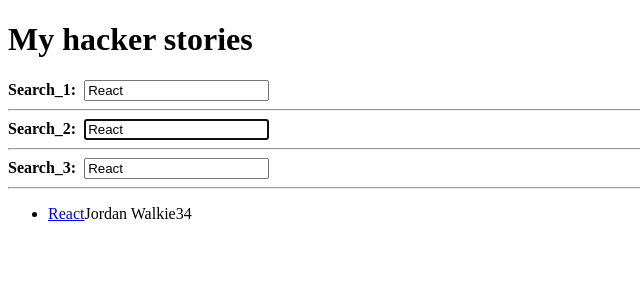
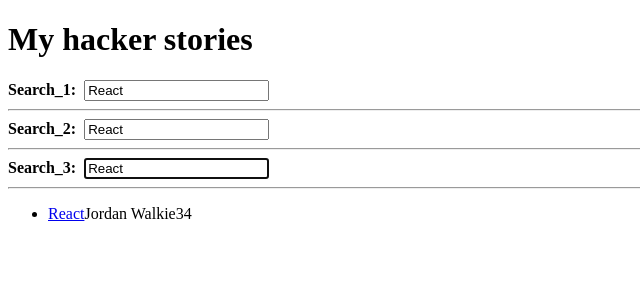
Before and after one commit to astaba/wei_hacker_union, a React (Vite) app: page / in a window 1280 px wide. Shown: the top 300 px of the page, without its empty margins (0-640 px from the left). Built offline with nearby package versions, Linux system fonts and the light colour scheme.

Commit message:
Imperative  autoFocus: the flawed way
Same flaw as the flawed declarative autoFocus. Only the last instance get the focus.

```diff
--- a/src/App.tsx
+++ b/src/App.tsx
@@ -25,7 +25,6 @@ function App() {
         id="search_1"
         value={searchTerm}
         onChange={handleSearch}
-        // isFocused
       >
         <strong>Search_1: </strong>
       </InputWithLabel>
@@ -34,7 +33,6 @@ function App() {
         id="search_2"
         value={searchTerm}
         onChange={handleSearch}
-        isFocused
       >
         <strong>Search_2: </strong>
       </InputWithLabel>
@@ -43,7 +41,6 @@ function App() {
         id="search_3"
         value={searchTerm}
         onChange={handleSearch}
-        // isFocused
       >
         <strong>Search_3: </strong>
       </InputWithLabel>
--- a/src/components/InputWithLabel.tsx
+++ b/src/components/InputWithLabel.tsx
@@ -1,4 +1,4 @@
-import React from "react";
+import React, { useEffect, useRef } from "react";
 
 type InputWithLaebelProps = {
   id: string;
@@ -6,7 +6,6 @@ type InputWithLaebelProps = {
   value: string;
   onChange: (event: React.ChangeEvent<HTMLInputElement>) => void;
   children: React.ReactNode;
-  isFocused?: boolean;
 };
 
 const InputWithLabel: React.FC<InputWithLaebelProps> = ({
@@ -15,8 +14,12 @@ const InputWithLabel: React.FC<InputWithLaebelProps> = ({
   value,
   onChange,
   children,
-  isFocused,
 }) => {
+  const inputRef = useRef<HTMLInputElement>(null);
+  useEffect(() => {
+    inputRef.current && inputRef.current.focus();
+  }, []);
+
   return (
     <>
       <label htmlFor={id}>{children}</label>&nbsp;
@@ -25,7 +28,7 @@ const InputWithLabel: React.FC<InputWithLaebelProps> = ({
         type={type}
         value={value}
         onChange={onChange}
-        autoFocus={isFocused}
+        ref={inputRef}
       />
     </>
   );
```
